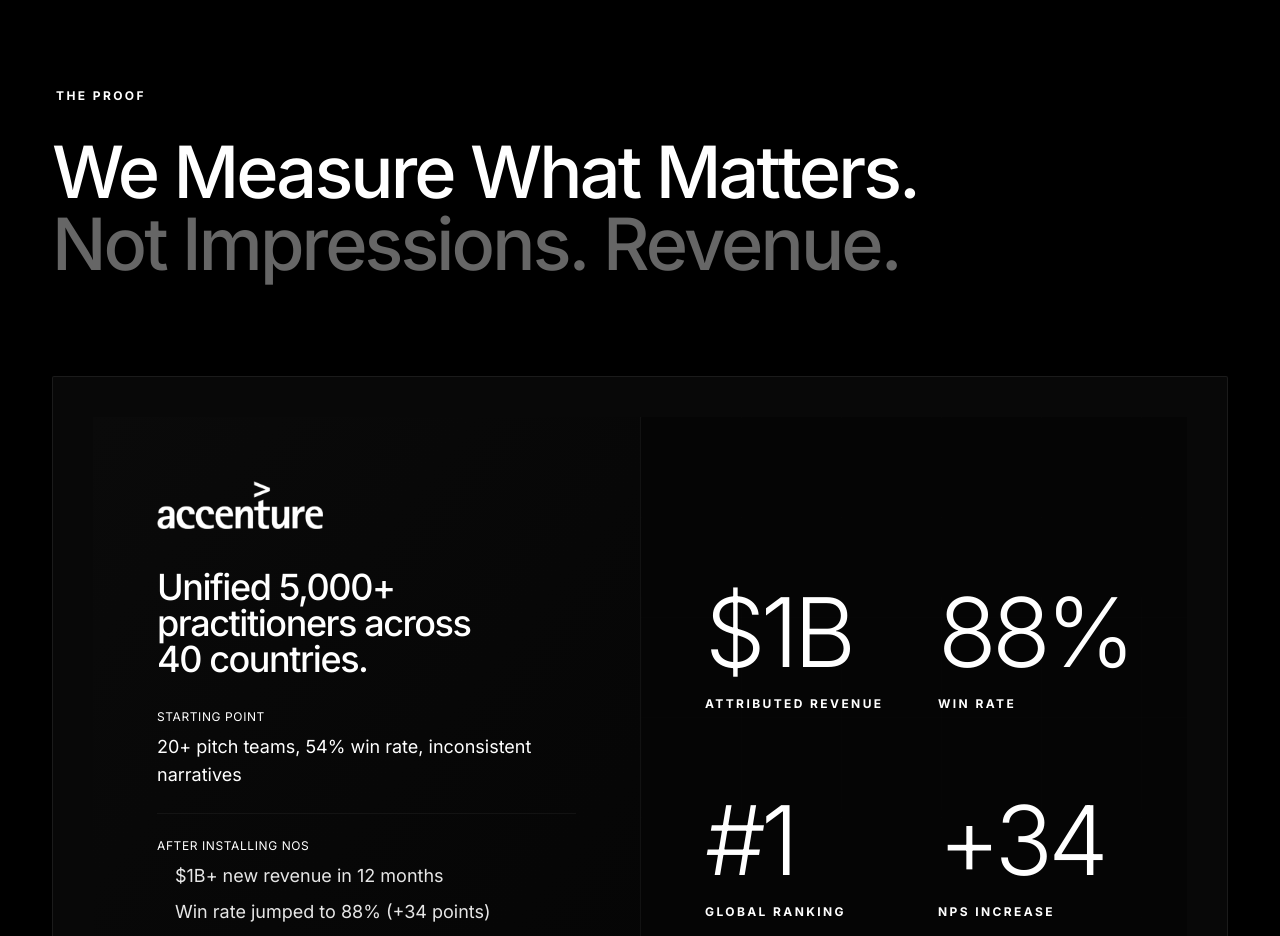
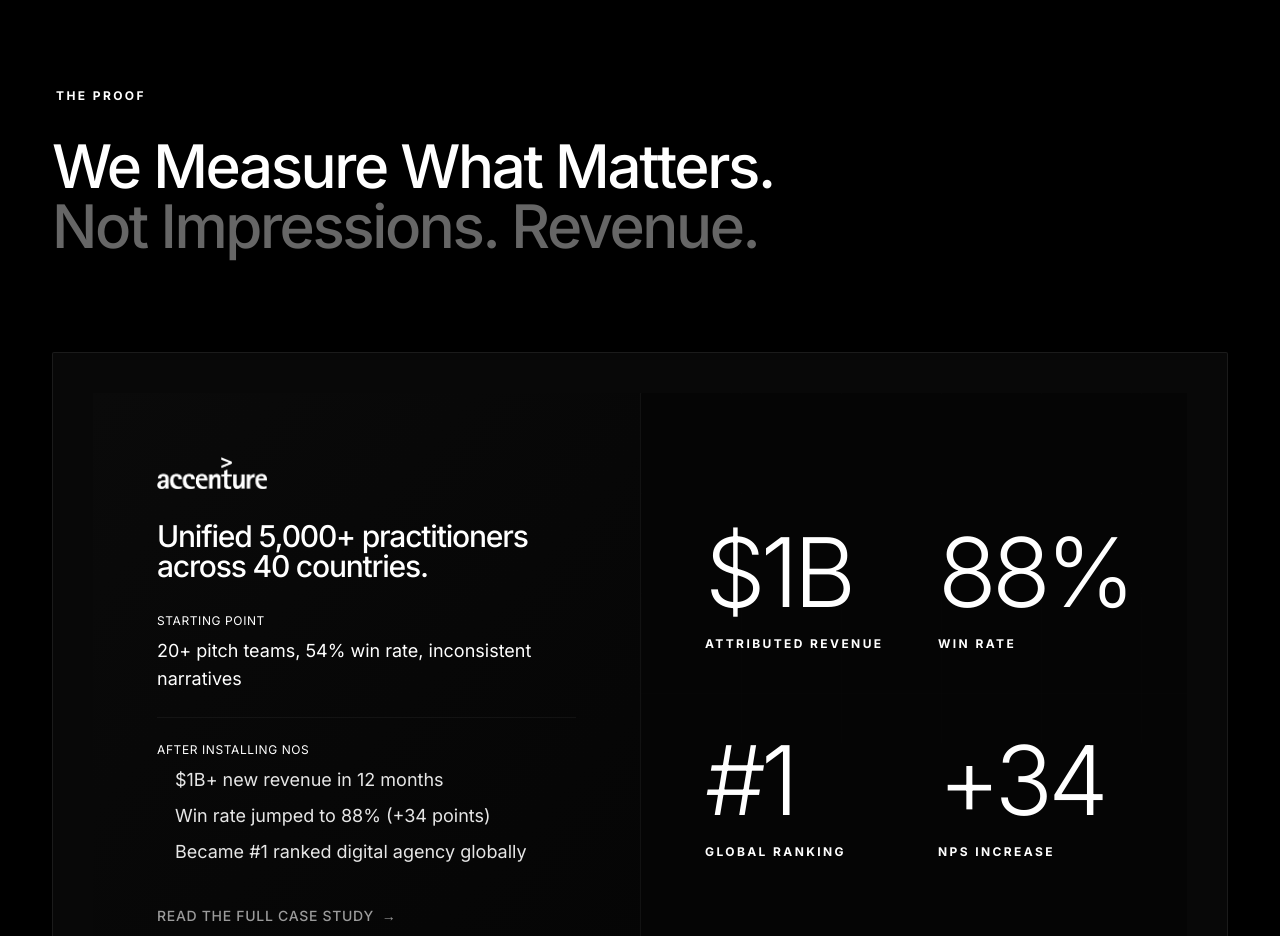
Before and after one commit to brandmultiplier/BrMul---Landing-Page-v1, a Next.js app: page / in a window 1280 px wide. Shown: the part 6320-7256 px from the top of the page. Built offline with nearby package versions, Linux system fonts and the light colour scheme.

Commit message:
Standardize typography and diminish logo size in Proof section

```diff
--- a/src/components/sections/Proof.tsx
+++ b/src/components/sections/Proof.tsx
@@ -19,7 +19,7 @@ export default function Proof() {
                     <span className="text-white text-xs font-bold tracking-[0.2em] uppercase mb-8 block pl-1">
                         The Proof
                     </span>
-                    <h2 className="text-4xl md:text-5xl lg:text-7xl text-white font-medium tracking-tight leading-[1.1]">
+                    <h2 className="text-4xl md:text-5xl lg:text-6xl text-white font-medium tracking-tight leading-[1.1]">
                         We Measure What Matters. <br />
                         <span className="text-white/40">Not Impressions. Revenue.</span>
                     </h2>
@@ -38,8 +38,8 @@ export default function Proof() {
                             <div className="absolute top-0 left-0 w-32 h-32 bg-accent-indigo/5 blur-[80px]" />
 
                             <div>
-                                <div className="inline-flex items-center mb-10">
-                                    <div className="relative h-12 w-auto">
+                                <div className="inline-flex items-center mb-8">
+                                    <div className="relative h-8 w-auto">
                                         <img
                                             src="/accenture-logo.png"
                                             alt="Accenture Interactive"
@@ -48,7 +48,7 @@ export default function Proof() {
                                     </div>
                                     {/* <span className="text-white font-medium tracking-wide">Accenture Interactive</span> */}
                                 </div>
-                                <h3 className="text-3xl md:text-4xl text-white font-medium mb-8 leading-snug">
+                                <h3 className="text-2xl md:text-3xl text-white font-medium mb-8 leading-snug">
                                     Unified 5,000+ practitioners across 40 countries.
                                 </h3>
 
```
